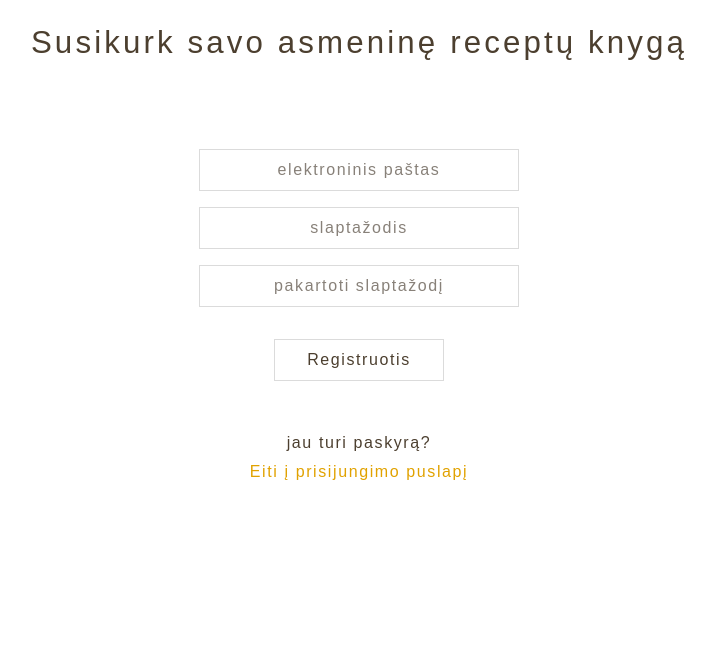
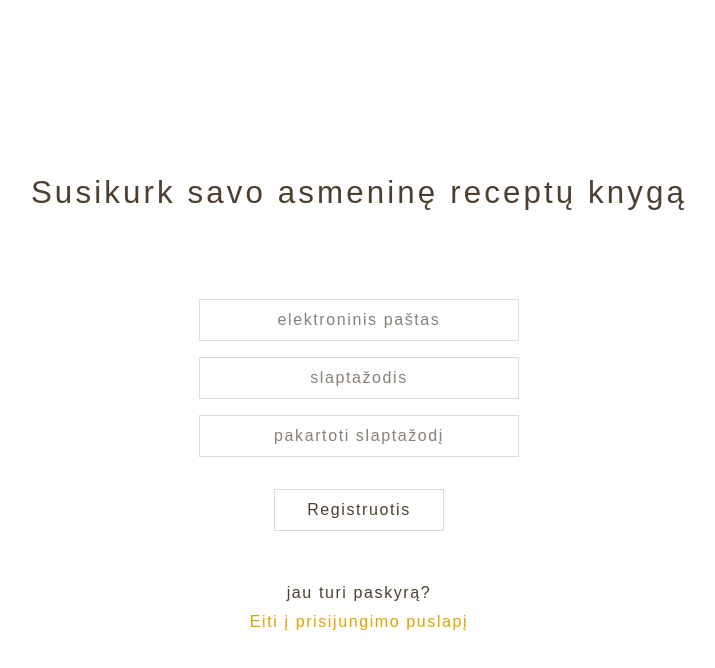
Before and after one commit to vaivabraz/recipes-frontend, a Next.js app: page /register in a window 1280 px wide. Shown: the top 668 px of the page, without its empty margins (281-996 px from the left). Built offline with nearby package versions, Linux system fonts and the light colour scheme.

Commit message:
global styling

```diff
--- a/src/ui/styles/global.ts
+++ b/src/ui/styles/global.ts
@@ -18,7 +18,7 @@ export default createGlobalStyle`
   *:focus {
     outline: 0;
   }
-  html, body, #root {
+  html, body, #root ,  div#__next {
     height: 100%;
   }
   body {
```
